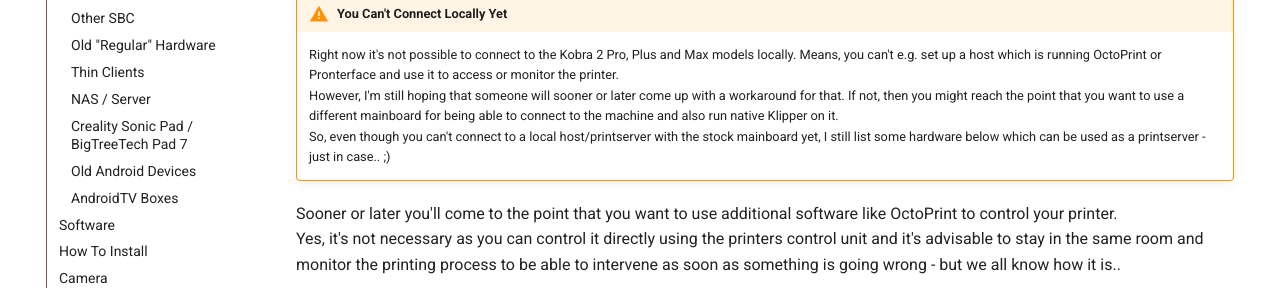
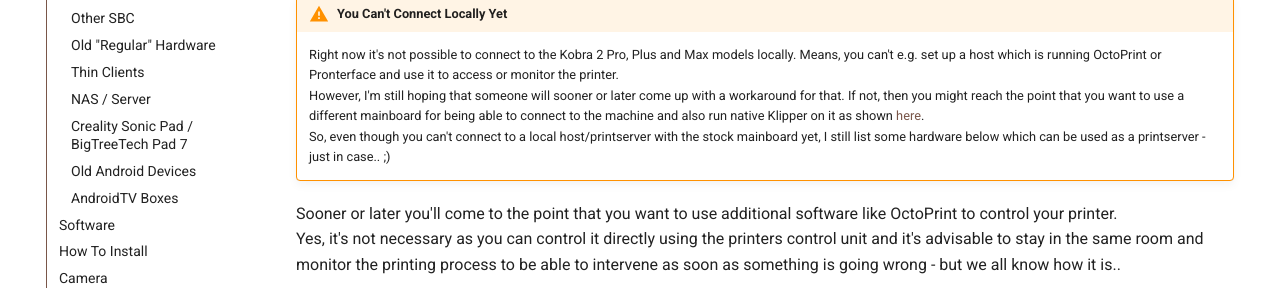
Before and after one commit to 1coderookie/Kobra2MaxInsights, an MkDocs documentation site: the page built from docs/printserver.md, in a window 1280 px wide and 900 px high. Shown: the part 249-545 px from the top of the window. Built offline with MkDocs 1.6.1 and Material for MkDocs 9.7.7, drawn with Linux system fonts in a browser that asks for light colours; comment, search, counter and statistics services are not loaded; some of the changed text lies outside the part shown.

Commit message:
Update printserver.md

```diff
--- a/docs/printserver.md
+++ b/docs/printserver.md
@@ -5,7 +5,7 @@
 !!! warning "You Can't Connect Locally Yet"
 
     Right now it's not possible to connect to the Kobra 2 Pro, Plus and Max models locally. Means, you can't e.g. set up a host which is running OctoPrint or Pronterface and use it to access or monitor the printer.
-    However, I'm still hoping that someone will sooner or later come up with a workaround for that. If not, then you might reach the point that you want to use a different mainboard for being able to connect to the machine and also run native Klipper on it.
+    However, I'm still hoping that someone will sooner or later come up with a workaround for that. If not, then you might reach the point that you want to use a different mainboard for being able to connect to the machine and also run native Klipper on it as shown [here](hardware/mainboard/#mod-different-mainboard).
     So, even though you can't connect to a local host/printserver with the stock mainboard yet, I still list some hardware below which can be used as a printserver - just in case.. ;)
 
 Sooner or later you'll come to the point that you want to use additional software like OctoPrint to control your printer.
```
Also changed, not shown: other parts of docs/printserver.md (+0 -4 lines).
